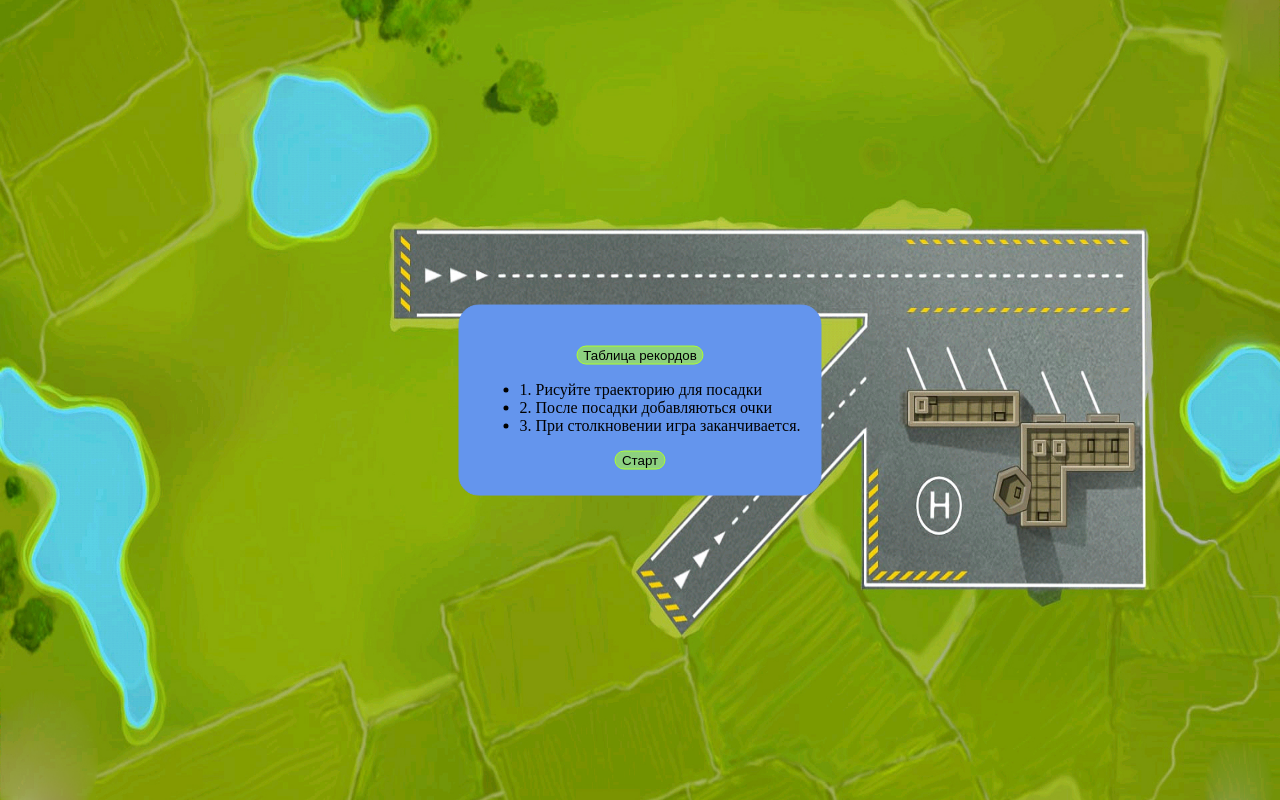
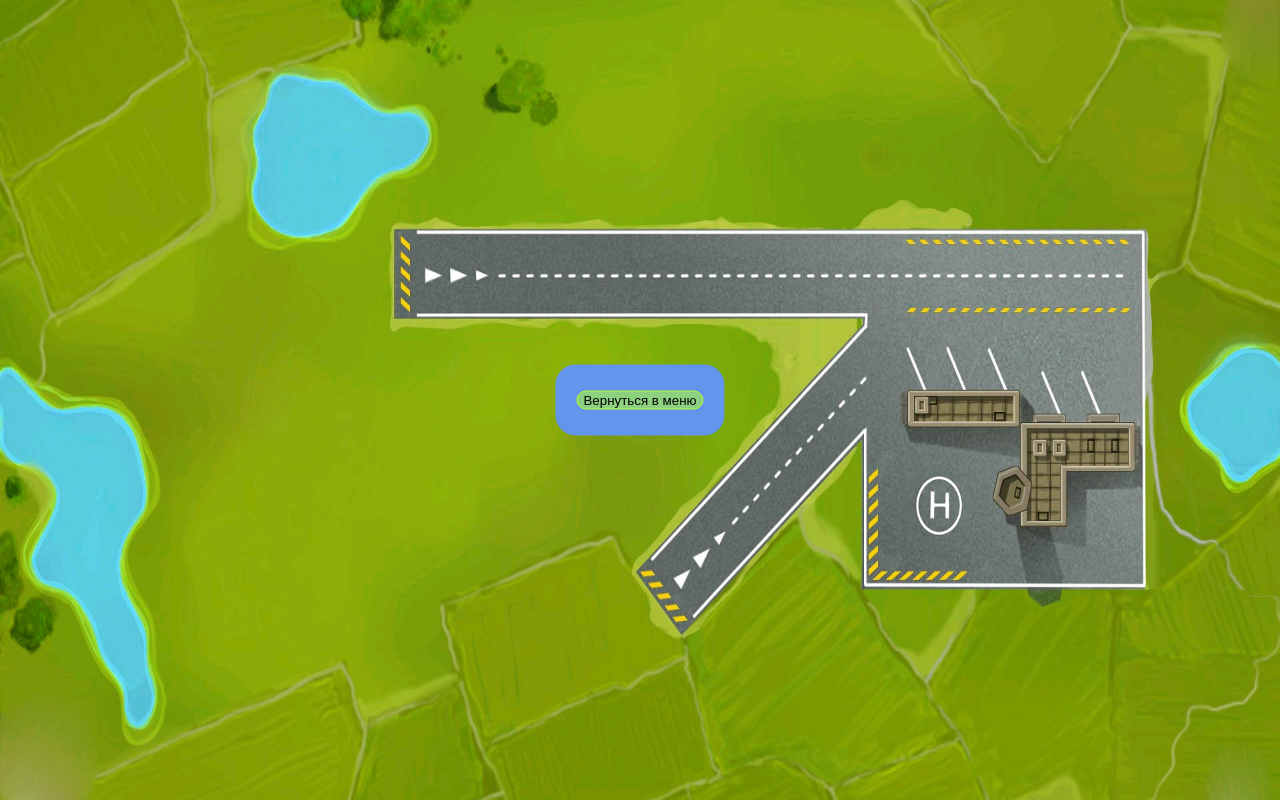
Before and after one commit to Sergej-Radkovec/radkovecsergej-js-project, a website: page dev-mvc/index.html in a window 1280 px wide. Both pictures are taken after a click on the button "Таблица рекордов". Drawn offline with nearby package versions, Linux system fonts and the light colour scheme.

Commit message:
fix wrong bihavior with renderNewState

```diff
--- a/dev-mvc/index.html
+++ b/dev-mvc/index.html
@@ -31,7 +31,7 @@
         <input type="button" value="Старт" id="start">
       </div>
       <div id="recordsMenu">
-        <input type="button" value="Вернуться в меню" id='backToMenu' onclick="switchToMenu()">
+        <input type="button" value="Вернуться в меню" id='backToMenu'>
         <div id='recordsTable'></div>
       </div>
     </div>
--- a/dev-mvc/js/mvc/app.js
+++ b/dev-mvc/js/mvc/app.js
@@ -1,6 +1,7 @@
 function initApp() {
   const startButton = document.getElementById('start');
   const recordButton = document.getElementById('showRecords');
+  const menuButton = document.getElementById('backToMenu');
   const title = document.getElementById('title');
   const userName = document.getElementById('userName');
   const storeUserNameButton = document.getElementById('storeUserName');
@@ -21,7 +22,7 @@ function initApp() {
   const airPlane = new airPlaneMVC.GameModel(15, 400);
   const airPlaneView = new airPlaneMVC.GameView(airPlane);
   airPlane.start(airPlaneView);
-  const airPlaneController = new airPlaneMVC.GameController(airPlane, startButton, recordButton);
+  const airPlaneController = new airPlaneMVC.GameController(airPlane, startButton, recordButton, menuButton);
   airPlane.renderNewState();
 
 
--- a/dev-mvc/js/mvc/game/game-controller-module.js
+++ b/dev-mvc/js/mvc/game/game-controller-module.js
@@ -2,14 +2,17 @@
   'use strict';
 
   class GameController {
-    constructor(model, startButton, recordButton, ) {
+    constructor(model, startButton, recordButton, menuButton) {
       this._model = model;
       this._startButton = startButton;
       this._recordButton = recordButton;
+      this._menuButton = menuButton;
       this._gameTimer = null;
       this._startButton.addEventListener('click', () => this.startGame(), false);
-      this._recordButton.addEventListener('click', () => this._model.switchToState({ page: 'records' }));
-      window.onhashchange = this._model.renderNewState;
+      this._recordButton.addEventListener('click', () => this._model.switchToState({ page: 'records' }), false);
+      this._menuButton.addEventListener('click', () => this._model.switchToState({ page: 'menu' }), false);
+
+      window.addEventListener('hashchange', () => this._model.renderNewState(), false);
     }
 
     startGame() {
--- a/dev-mvc/js/mvc/game/game-model-module.js
+++ b/dev-mvc/js/mvc/game/game-model-module.js
@@ -171,18 +171,7 @@
         this._state = JSON.parse(this._state);
       }
 
-      switch(this._state.page) {
-        case 'menu':
-          this._view.changePage();
-          break;
-        case 'game':
-          this._view.changePage();
-          break;
-        case 'records':
-          this._view.changePage();
-          records.getHighscores();
-          break;
-      }
+      this._view.changePage();
     }
 
     switchToState(state) {
```
